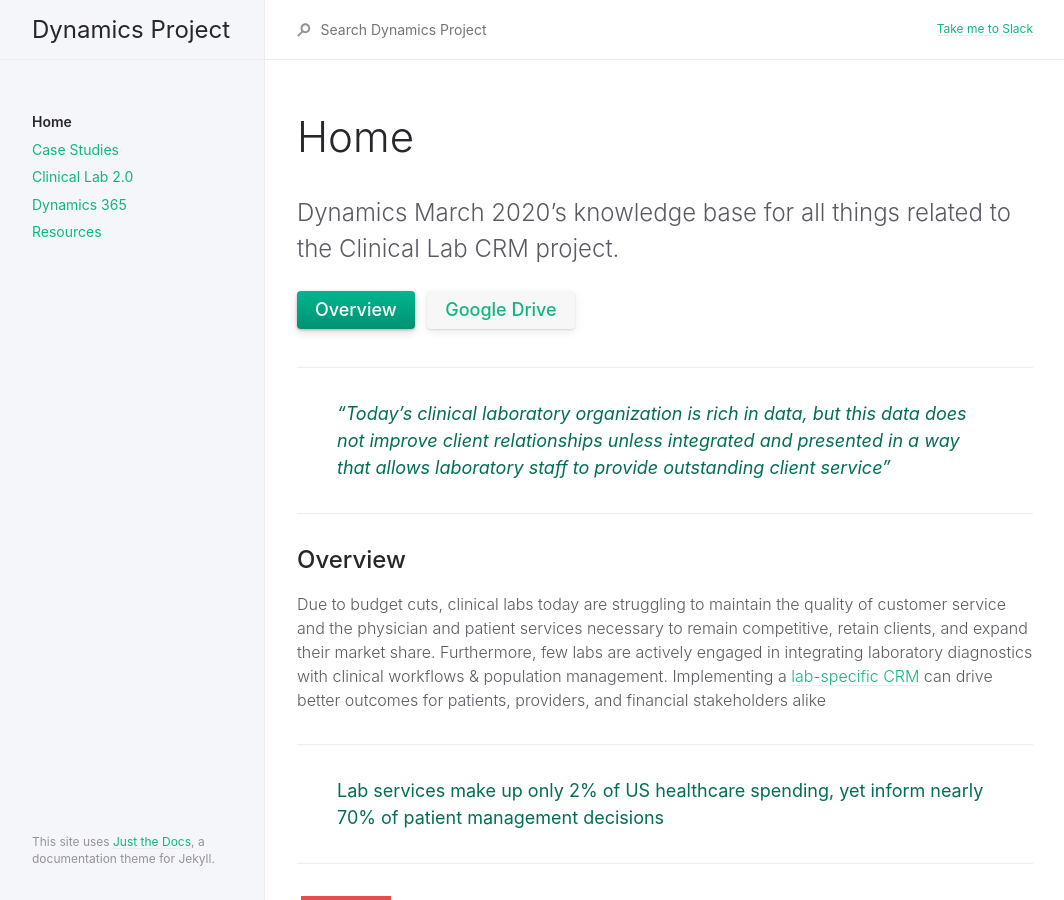
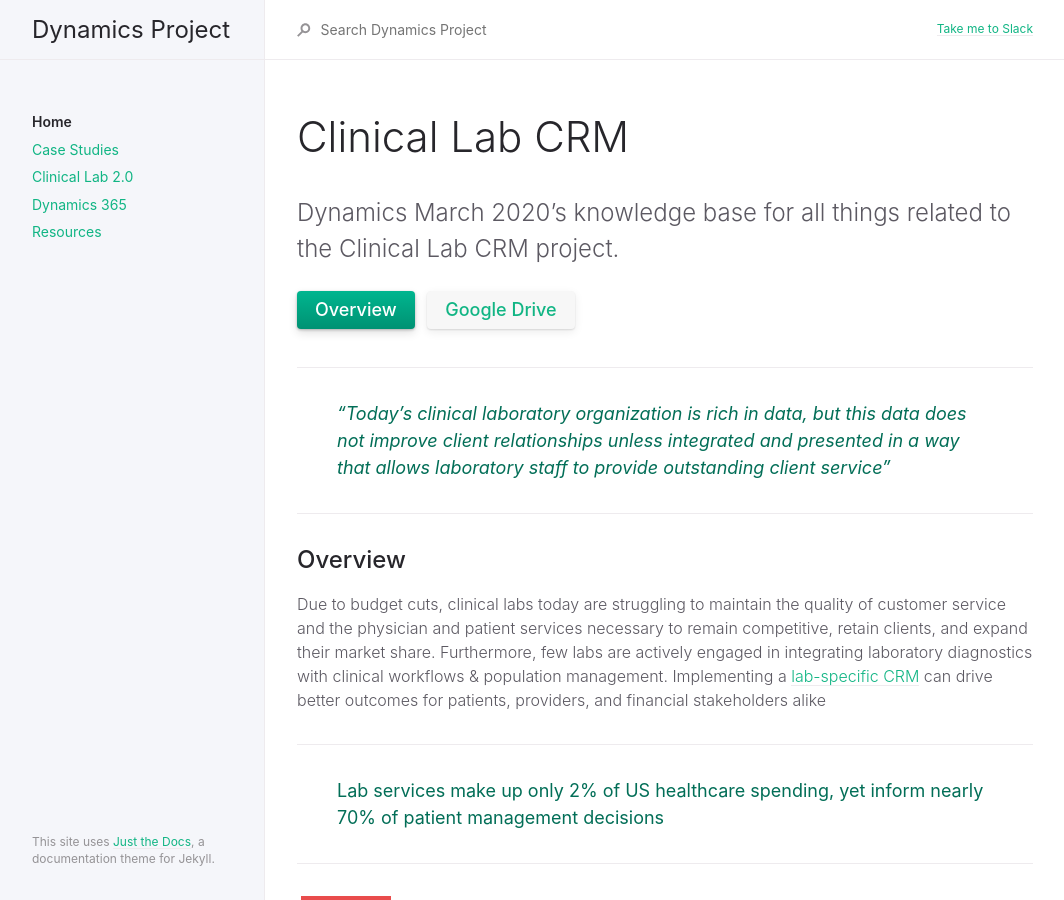
Before and after one commit to smoothstack/smoothstack.github.io, a Jekyll site: the page built from index.md, in a window 1280 px wide. Shown: the whole page, without its empty margins (107-1171 px from the left). Built offline with Jekyll 4.4.1, drawn with Linux system fonts in a browser that asks for light colours.

Commit message:
revert last change

```diff
--- a/index.md
+++ b/index.md
@@ -6,7 +6,7 @@ description: "Knowledge Base for the Clinical Lab CRM Project"
 permalink: /
 ---
 
-# Home
+# Clinical Lab CRM
 {: .fs-9 }
 
 Dynamics March 2020's knowledge base for all things related to the Clinical Lab CRM project.
```
